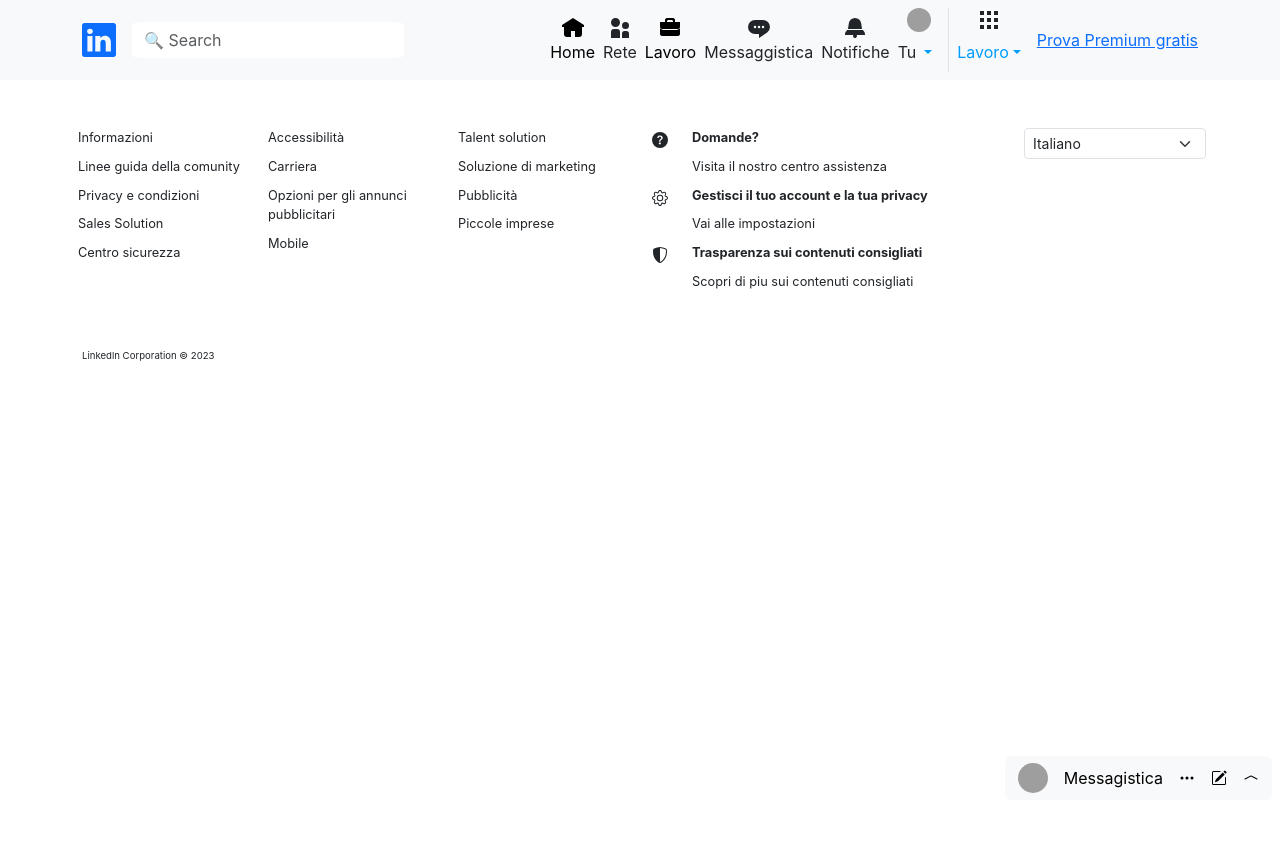
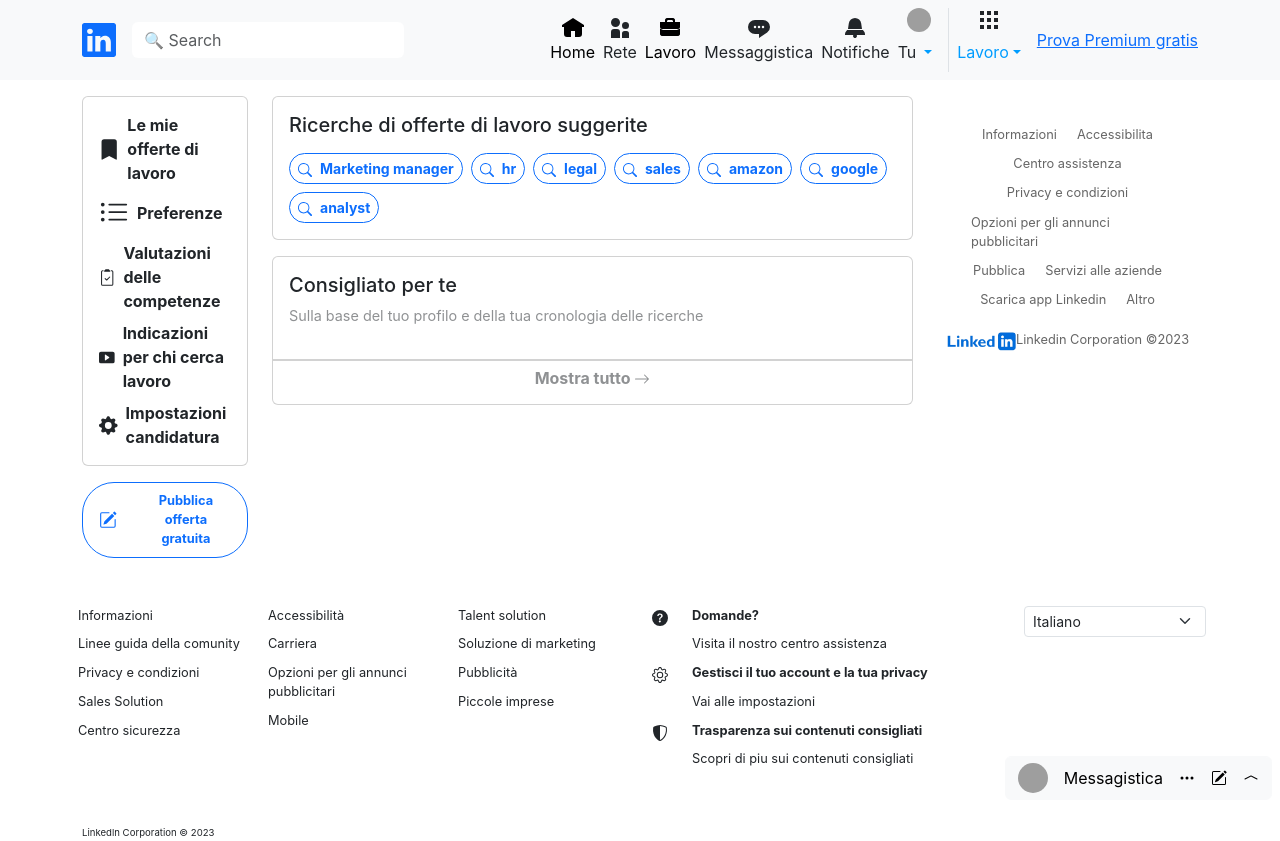
Before and after one commit to Valentinonai/build-week, a React (Create React App) app: page /jobs in a window 1280 px wide. Before the commit the page ends 800 px from the top, so only its background shows below. Built offline with nearby package versions, Linux system fonts and the light colour scheme; no server answers; grey boxes are pictures that could not be loaded.

Commit message:
work on jobspage

```diff
--- a/src/App.jsx
+++ b/src/App.jsx
@@ -8,10 +8,11 @@
 import Home from "./components/Home";
 import { useSelector } from "react-redux";
 import { Alert } from "react-bootstrap";
+import JobsMainPage from "./components/JobsMainPage";
 
 function App() {
-  const error = useSelector((state) => state.currentUser.hasError);
-  const errorMsg = useSelector((state) => state.currentUser.errorMessage);
+  const error = useSelector(state => state.currentUser.hasError);
+  const errorMsg = useSelector(state => state.currentUser.errorMessage);
   return (
     <div className="App">
       {error ? (
@@ -22,6 +23,7 @@
           <Routes>
             <Route path="/" element={<Home />} />
             <Route path="profile/:id" element={<ProfilePage />} />
+            <Route path="jobs/" element={<JobsMainPage />} />
           </Routes>
           <Message />
           <Footer></Footer>
--- /dev/null
+++ b/src/components/JobsMainPage.jsx
@@ -0,0 +1,82 @@
+import JobsSideBar from "./JobsSideBar";
+import SidebarFooter from "../SideBar/SidebarFooter";
+import { ArrowRight, Search } from "react-bootstrap-icons";
+
+const { Row, Col, Card, Button, Container } = require("react-bootstrap");
+
+const JobsMainPage = () => {
+  return (
+    <Container fluid="lg">
+      <Row className="pt-3">
+        <Col xs={2}>
+          <JobsSideBar />
+        </Col>
+        <Col xs={7}>
+          <Card className="p-3">
+            <h5 className="pb-2">Ricerche di offerte di lavoro suggerite</h5>
+            <Row className="gy-2 gx-2">
+              <Col xs="auto">
+                <Button size="sm" variant="outline-primary" className="text-nowrap rounded-pill fw-bold">
+                  <Search className="me-2" />
+                  Marketing manager
+                </Button>
+              </Col>
+              <Col xs="auto">
+                <Button size="sm" variant="outline-primary" className="text-nowrap rounded-pill fw-bold">
+                  <Search className="me-2" />
+                  hr
+                </Button>
+              </Col>
+              <Col xs="auto">
+                <Button size="sm" variant="outline-primary" className="text-nowrap rounded-pill fw-bold">
+                  <Search className="me-2" />
+                  legal
+                </Button>
+              </Col>
+              <Col xs="auto">
+                <Button size="sm" variant="outline-primary" className="text-nowrap rounded-pill fw-bold">
+                  <Search className="me-2" />
+                  sales
+                </Button>
+              </Col>
+              <Col xs="auto">
+                <Button size="sm" variant="outline-primary" className="text-nowrap rounded-pill fw-bold">
+                  <Search className="me-2" />
+                  amazon
+                </Button>
+              </Col>
+              <Col xs="auto">
+                <Button size="sm" variant="outline-primary" className="text-nowrap rounded-pill fw-bold">
+                  <Search className="me-2" />
+                  google
+                </Button>
+              </Col>
+              <Col xs="auto">
+                <Button size="sm" variant="outline-primary" className="text-nowrap rounded-pill fw-bold">
+                  <Search className="me-2" />
+                  analyst
+                </Button>
+              </Col>
+            </Row>
+          </Card>
+          <Card className="p-3 mt-3 rounded-0 rounded-top-2">
+            <h5>Consigliato per te</h5>
+            <p className="opacity-50" style={{ fontSize: "0.9rem" }}>
+              Sulla base del tuo profilo e della tua cronologia delle ricerche
+            </p>
+          </Card>
+          <Card className="rounded-0 rounded-bottom-2 text-center p-2">
+            <h6 className="opacity-50 fw-bold">
+              Mostra tutto <ArrowRight />
+            </h6>
+          </Card>
+        </Col>
+        <Col xs={3}>
+          <SidebarFooter />
+        </Col>
+      </Row>
+    </Container>
+  );
+};
+
+export default JobsMainPage;
--- /dev/null
+++ b/src/components/JobsSideBar.jsx
@@ -0,0 +1,41 @@
+import { Button, Card } from "react-bootstrap";
+import { BookmarkFill, Clipboard2Check, GearFill, ListUl, PencilSquare, PlayBtnFill } from "react-bootstrap-icons";
+
+const JobsSideBar = () => {
+  return (
+    <>
+      <Card className="p-3">
+        <div className="d-flex">
+          <BookmarkFill className="me-2 align-self-center" size={35} />
+          <p className="fw-bold mb-0">Le mie offerte di lavoro</p>
+        </div>
+        <div className="d-flex">
+          <ListUl className="me-2 align-self-center" size={30} />
+          <p className="fw-bold pt-3">Preferenze</p>
+        </div>
+        <div className="d-flex mb-2">
+          <Clipboard2Check className="me-2 align-self-center" size={35} />
+          <p className="fw-bold mb-0">Valutazioni delle competenze</p>
+        </div>
+        <div className="d-flex mb-2">
+          <PlayBtnFill className="me-2 align-self-center" size={35} />
+          <p className="fw-bold mb-0">Indicazioni per chi cerca lavoro</p>
+        </div>
+        <div className="d-flex">
+          <GearFill className="me-2 align-self-center" size={35} />
+          <p className="fw-bold mb-0">Impostazioni candidatura</p>
+        </div>
+      </Card>
+      <Button variant="outline-primary rounded-5 mt-3" size="lg">
+        <div className="d-flex">
+          <PencilSquare className="me-4 align-self-center" size={30} />
+          <p className="mb-0 fw-bold" style={{ fontSize: "0.8rem" }}>
+            Pubblica offerta gratuita
+          </p>
+        </div>
+      </Button>
+    </>
+  );
+};
+
+export default JobsSideBar;
--- a/src/components/Topbar.jsx
+++ b/src/components/Topbar.jsx
@@ -11,7 +11,7 @@
   const [profile, setProfile] = useState(null);
   const dispatch = useDispatch();
 
-  const handleSubmit = (e) => {
+  const handleSubmit = e => {
     e.preventDefault();
     // dispatch(searchJobAction(search));
   };
@@ -63,7 +63,7 @@
             <Form.Control
               type="search"
               value={search}
-              onChange={(e) => setSearch(e.target.value)}
+              onChange={e => setSearch(e.target.value)}
               placeholder="🔍 Search"
               className="input-search me-2 border-0 rounded"
               aria-label="Search"
@@ -105,7 +105,7 @@
               Rete
             </div>
 
-            <NavLink to={"/"} className="text-decoration-none text-black">
+            <NavLink to={"jobs/"} className="text-decoration-none text-black">
               <div className="d-flex flex-column align-items-center">
                 <svg
                   xmlns="http://www.w3.org/2000/svg"
```
